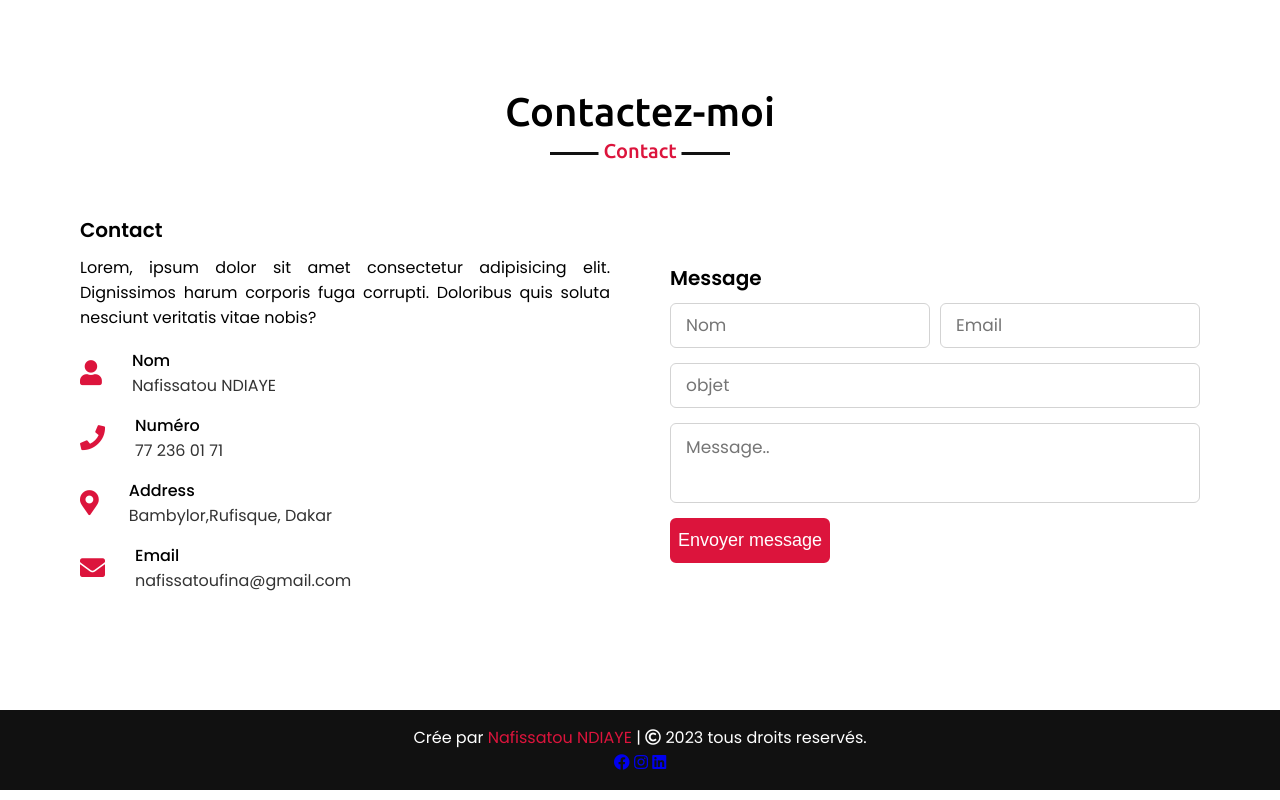
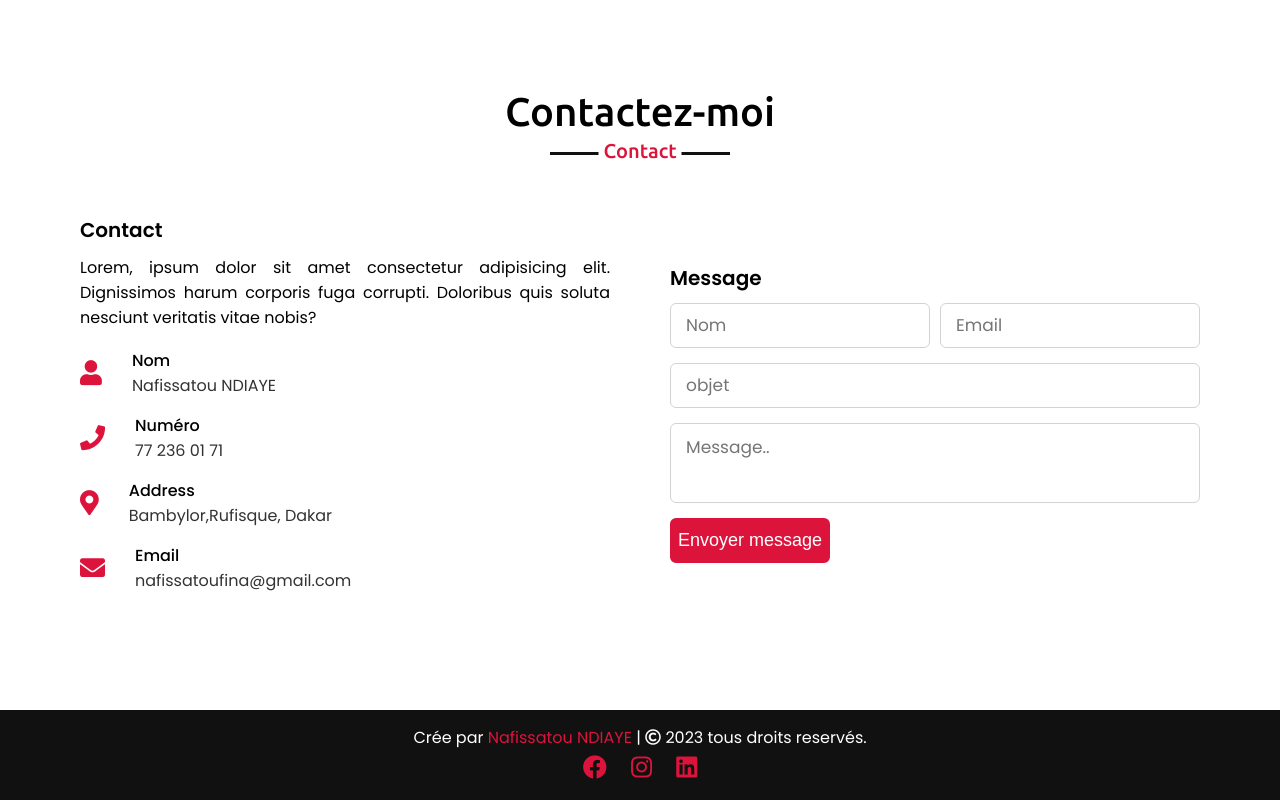
Before and after one commit to nafissatoufina/Mon-porfolio, a plain HTML site: page index.html in a window 1280 px wide. Shown: the part 3592-4392 px from the top of the page. Drawn offline with nearby package versions, Linux system fonts and the light colour scheme.

Commit message:
Update style.css

```diff
--- a/style.css
+++ b/style.css
@@ -550,6 +550,20 @@ footer span a{
 footer span a:hover{
     text-decoration: underline;
 }
+footer {
+    text-align: center;
+  }
+
+  .social-icons a {
+    display: inline-block;
+    margin: 0 10px;
+    color: crimson;
+    font-size: 24px;
+  }
+
+  .social-icons a:hover {
+    color: #000; /* Couleur au survol */
+  }
 
 
 /* responsive media query start */
```
